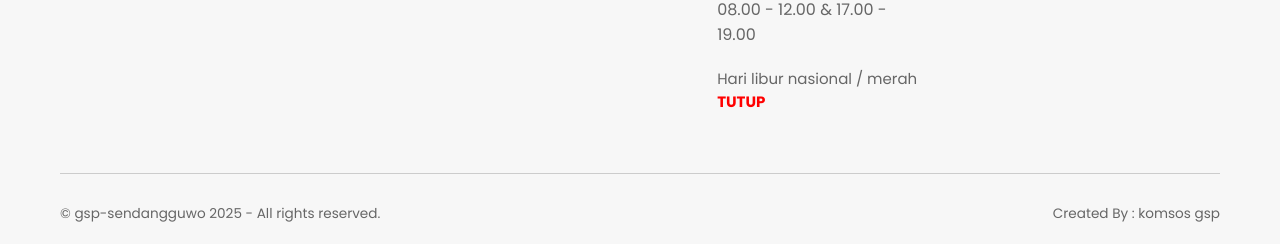
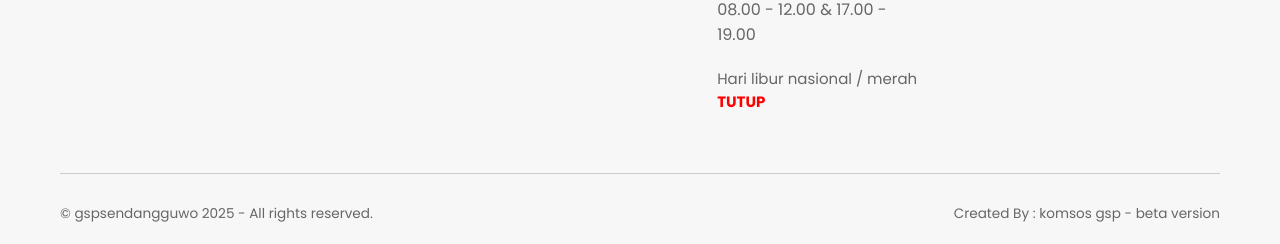
Before and after one commit to vinardn/gspsendangguwo, a plain HTML site: page index.html in a window 1280 px wide. Shown: the part 4654-4898 px from the top of the page. Drawn offline with Linux system fonts and the light colour scheme.

Commit message:
Update index.html

```diff
--- a/index.html
+++ b/index.html
@@ -413,8 +413,8 @@
             </div>
 
             <div class="footer-bottom">
-                <p class="copyright">&copy; gsp-sendangguwo 2025 - All rights reserved.</p>
-                <p class="created-by">Created By : komsos gsp</p>
+                <p class="copyright">&copy; gspsendangguwo 2025 - All rights reserved.</p>
+                <p class="created-by">Created By : komsos gsp - beta version</p>
             </div>
         </div>
     </footer>
```
